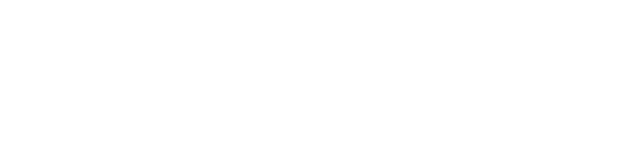
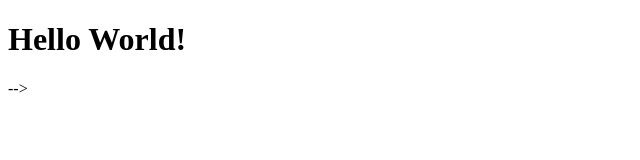
Before and after one commit to Azeem838/Njigouh-Azeem, a plain HTML site: page index.html in a window 1280 px wide. Shown: the whole page, without its empty margins (0-640 px from the left). Drawn offline with Linux system fonts and the light colour scheme.

Commit message:
Added Hello World

```diff
--- a/index.html
+++ b/index.html
@@ -9,16 +9,8 @@
   <body>
     <script src="https://cdn.freecodecamp.org/testable-projects-fcc/v1/bundle.js"></script>
 
-    <!--
+    <h1>Hello World!</h1>
 
-    Hello Camper!
-
-    For now, the test suite only works in Chrome!
-    Please read the README below in the JS Editor before beginning.
-    Feel free to delete this message once you have read it.
-    Good luck and Happy Coding!
-
-    - The freeCodeCamp Team
 
     -->
     <script  src="js/index.js"></script>
```
